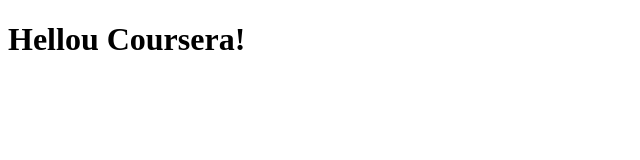
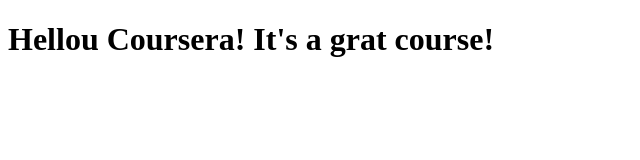
Before and after one commit to mxrts/coursera-test, a plain HTML site: page site/index.html in a window 1280 px wide. Shown: the whole page, without its empty margins (0-640 px from the left). Drawn offline with Linux system fonts and the light colour scheme.

Commit message:
Small addition to our page content.

```diff
--- a/site/index.html
+++ b/site/index.html
@@ -6,6 +6,6 @@
 	<title>Hello Coursera!</title>
 </head>
 <body>
-<h1>Hellou Coursera!</h1>
+<h1>Hellou Coursera! It's a grat course!</h1>
 </body>
 </html>
```
